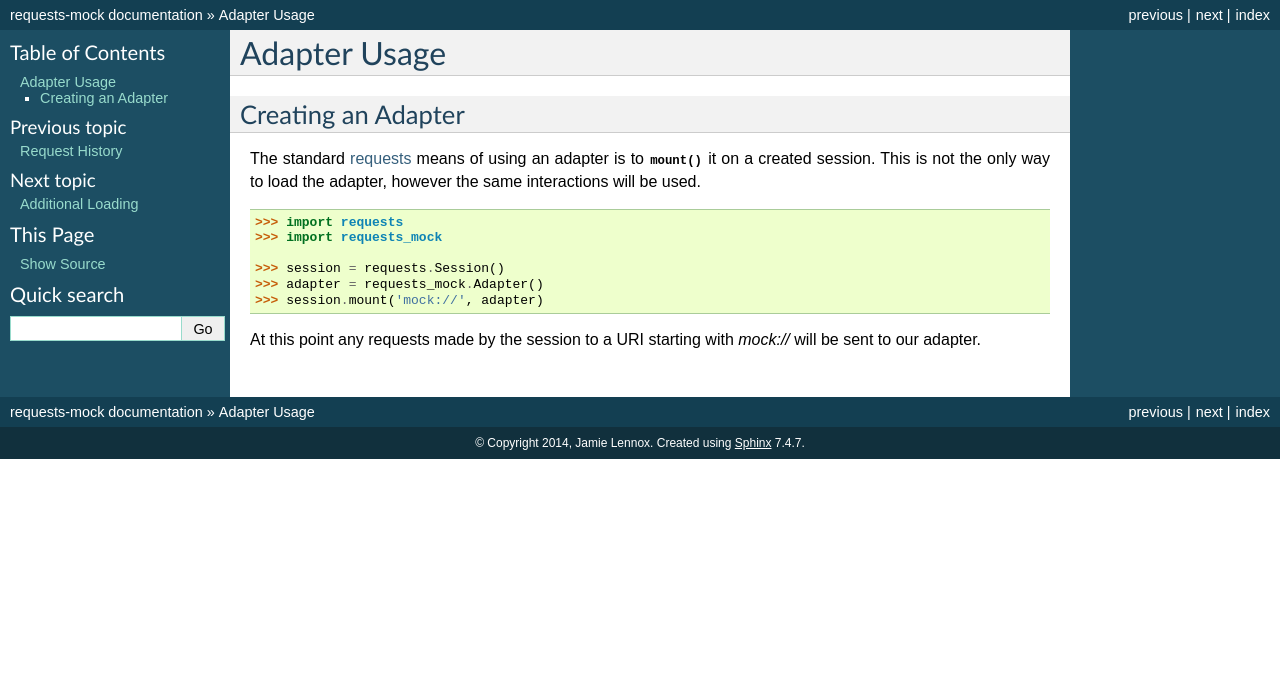
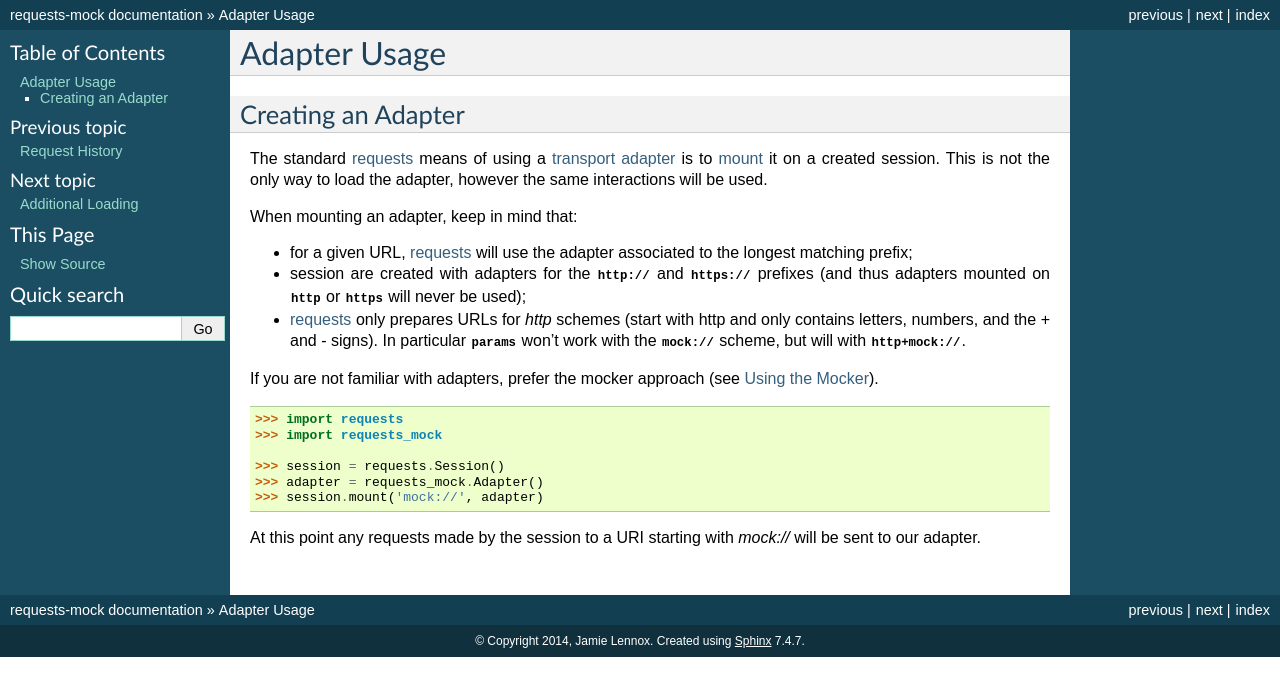
Before and after one commit to jamielennox/requests-mock, a Sphinx documentation site: the page built from doc/source/adapter.rst, in a window 1280 px wide. Shown: the top 696 px of the page. Built offline with Sphinx 7.4.7, drawn with Linux system fonts in a browser that asks for light colours; the version number could not be read and is left out.

Commit message:
suggest Mocker for users unfamiliar with adapters

```diff
--- a/doc/source/adapter.rst
+++ b/doc/source/adapter.rst
@@ -1,3 +1,5 @@
+.. _Adapter:
+
 =============
 Adapter Usage
 =============
@@ -5,7 +7,18 @@
 Creating an Adapter
 ===================
 
-The standard `requests`_ means of using an adapter is to :py:meth:`~requests.Session.mount` it on a created session. This is not the only way to load the adapter, however the same interactions will be used.
+The standard `requests`_ means of using a `transport adapter`_ is to `mount`_ it on a created session.
+This is not the only way to load the adapter, however the same interactions will be used.
+
+When mounting an adapter, keep in mind that:
+
+* for a given URL, `requests`_ will use the adapter associated to the longest matching prefix;
+* session are created with adapters for the :py:const:`http://` and :py:const:`https://` prefixes
+  (and thus adapters mounted on :py:const:`http` or :py:const:`https` will never be used);
+* `requests`_ only prepares URLs for *http* schemes (start with http and only contains letters, numbers, and the + and - signs).
+  In particular :py:data:`params` won't work with the :py:const:`mock://` scheme, but will with :py:const:`http+mock://`.
+
+If you are not familiar with adapters, prefer the mocker approach (see :ref:`Mocker`).
 
 .. doctest::
 
@@ -19,3 +32,5 @@
 At this point any requests made by the session to a URI starting with `mock://` will be sent to our adapter.
 
 .. _requests: http://python-requests.org
+.. _transport adapter: https://requests.readthedocs.io/en/master/user/advanced/#transport-adapters
+.. _mount: https://requests.readthedocs.io/en/master/api/#requests.Session.mount
--- a/doc/source/matching.rst
+++ b/doc/source/matching.rst
@@ -28,6 +28,9 @@
     .. code:: python
 
         adapter.register_uri('GET', url, ...)
+
+    If you are not familiar with `requests <https://requests.readthedocs.io/>`_' adapters (see :ref:`Adapter`),
+    prefer the mocker approach (see :ref:`Mocker`).
 
 .. doctest::
     :hide:
--- a/doc/source/mocker.rst
+++ b/doc/source/mocker.rst
@@ -1,3 +1,5 @@
+.. _Mocker:
+
 ================
 Using the Mocker
 ================
--- a/doc/source/response.rst
+++ b/doc/source/response.rst
@@ -16,6 +16,9 @@
     .. code:: python
 
         adapter.register_uri('GET', url, ...)
+
+    If you are not familiar with `requests <https://requests.readthedocs.io/>`_' adapters (see :ref:`Adapter`),
+    prefer the mocker approach (see :ref:`Mocker`).
 
 Registering Responses
 =====================
```
